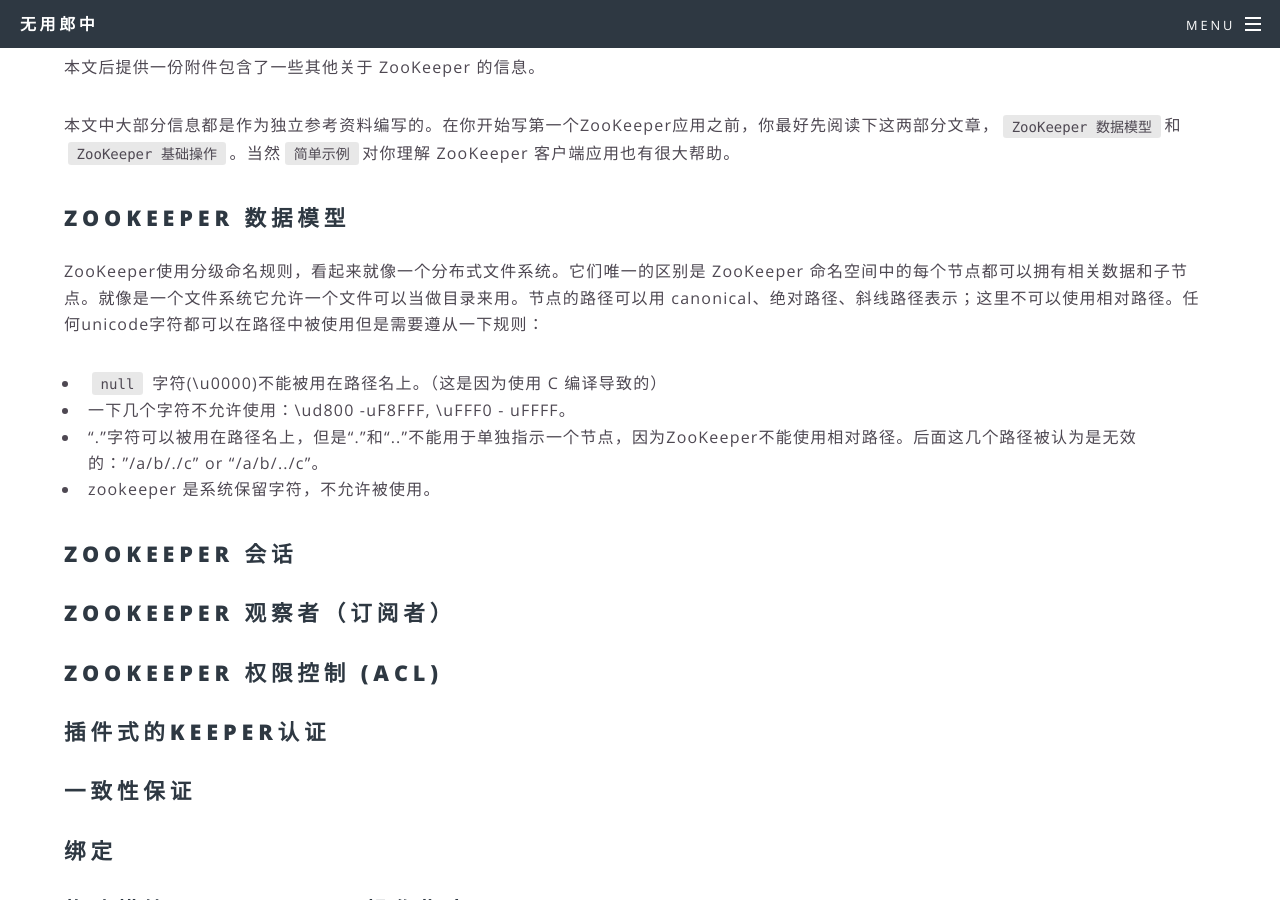
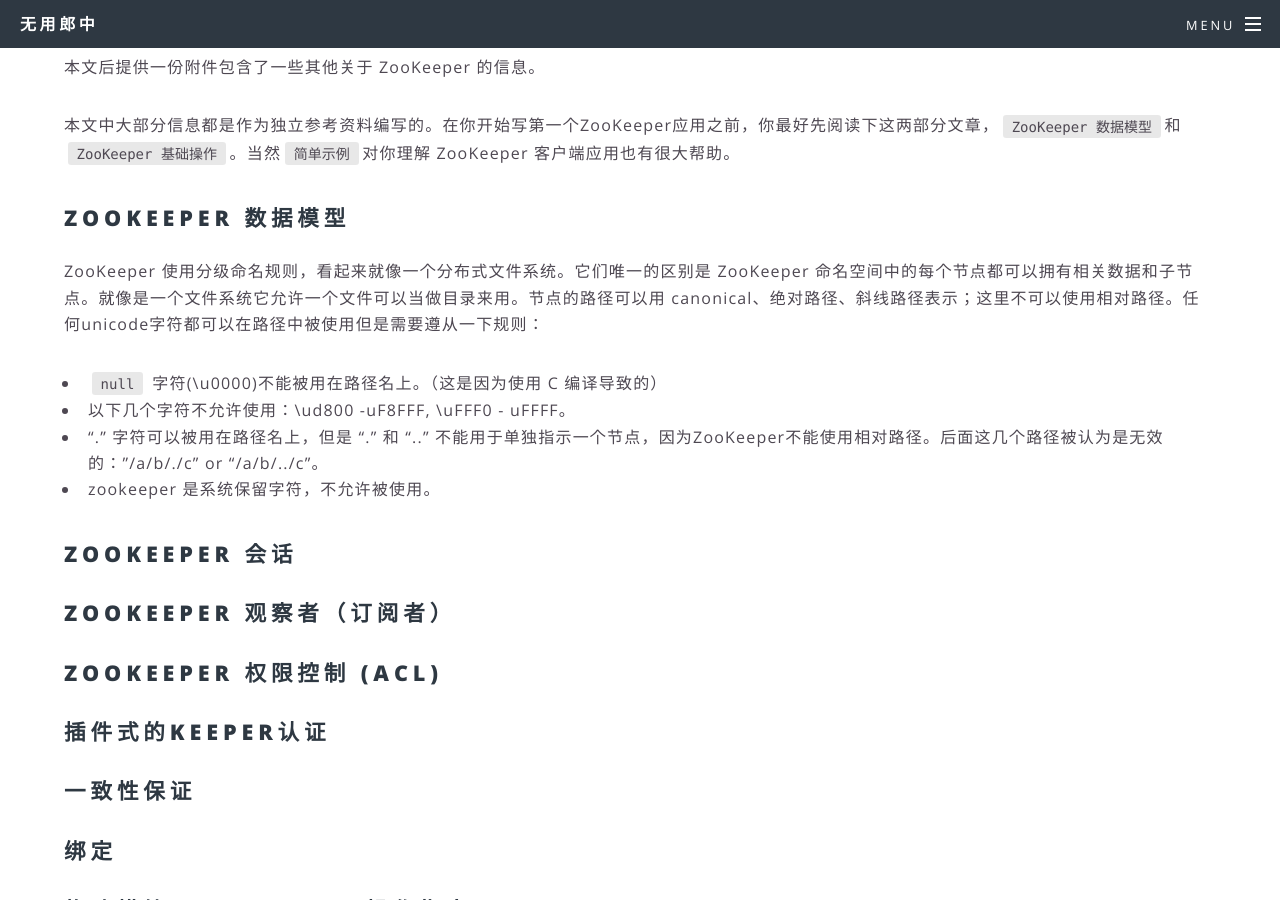
Before and after one commit to fantasylion/fantasylion.github.io, a Jekyll site: the page built from _posts/2018-03-20-zookeeper-guide-chinese.md, in a window 1280 px wide and 900 px high, scrolled down 935 px. Built offline with Jekyll 4.4.1, drawn with Linux system fonts in a browser that asks for light colours; comment, search, counter and statistics services are not loaded.

Commit message:
Update 2018-03-20-zookeeper-guide-chinese.md

```diff
--- a/_posts/2018-03-20-zookeeper-guide-chinese.md
+++ b/_posts/2018-03-20-zookeeper-guide-chinese.md
@@ -32,10 +32,10 @@
 本文中大部分信息都是作为独立参考资料编写的。在你开始写第一个ZooKeeper应用之前，你最好先阅读下这两部分文章，`ZooKeeper 数据模型`和 `ZooKeeper 基础操作`。当然`简单示例`对你理解 ZooKeeper 客户端应用也有很大帮助。
 
 ## ZooKeeper 数据模型
-ZooKeeper使用分级命名规则，看起来就像一个分布式文件系统。它们唯一的区别是 ZooKeeper 命名空间中的每个节点都可以拥有相关数据和子节点。就像是一个文件系统它允许一个文件可以当做目录来用。节点的路径可以用 canonical、绝对路径、斜线路径表示；这里不可以使用相对路径。任何unicode字符都可以在路径中被使用但是需要遵从一下规则：
+ZooKeeper 使用分级命名规则，看起来就像一个分布式文件系统。它们唯一的区别是 ZooKeeper 命名空间中的每个节点都可以拥有相关数据和子节点。就像是一个文件系统它允许一个文件可以当做目录来用。节点的路径可以用 canonical、绝对路径、斜线路径表示；这里不可以使用相对路径。任何unicode字符都可以在路径中被使用但是需要遵从一下规则：
 * `null` 字符(\u0000)不能被用在路径名上。（这是因为使用 C 编译导致的）
-* 一下几个字符不允许使用：\ud800 -uF8FFF, \uFFF0 - uFFFF。
-* “.”字符可以被用在路径名上，但是“.”和“..”不能用于单独指示一个节点，因为ZooKeeper不能使用相对路径。后面这几个路径被认为是无效的："/a/b/./c" or "/a/b/../c"。
+* 以下几个字符不允许使用：\ud800 -uF8FFF, \uFFF0 - uFFFF。
+* “.” 字符可以被用在路径名上，但是 “.” 和 “..” 不能用于单独指示一个节点，因为ZooKeeper不能使用相对路径。后面这几个路径被认为是无效的："/a/b/./c" or "/a/b/../c"。
 * zookeeper 是系统保留字符，不允许被使用。
 
 ## ZooKeeper 会话
```
